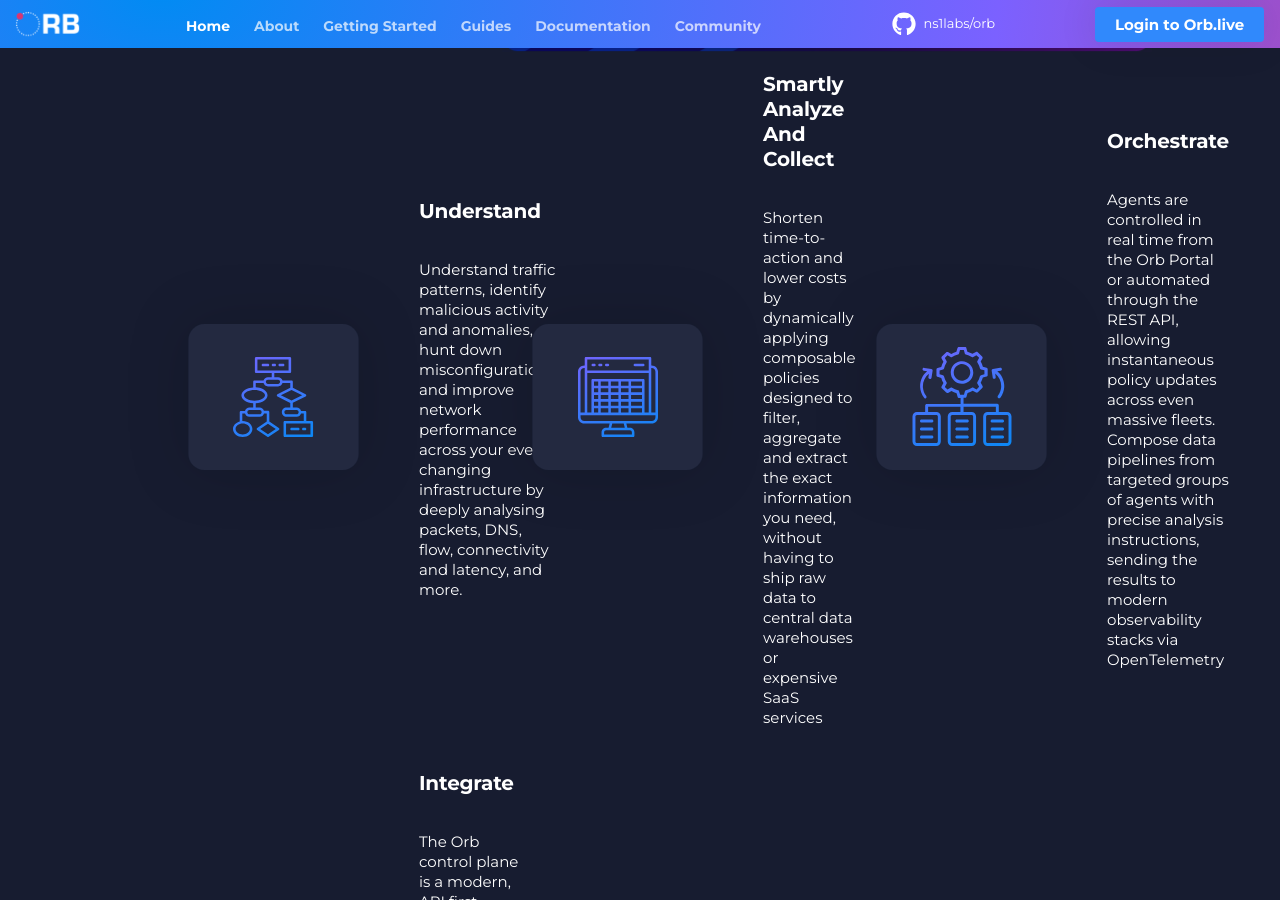
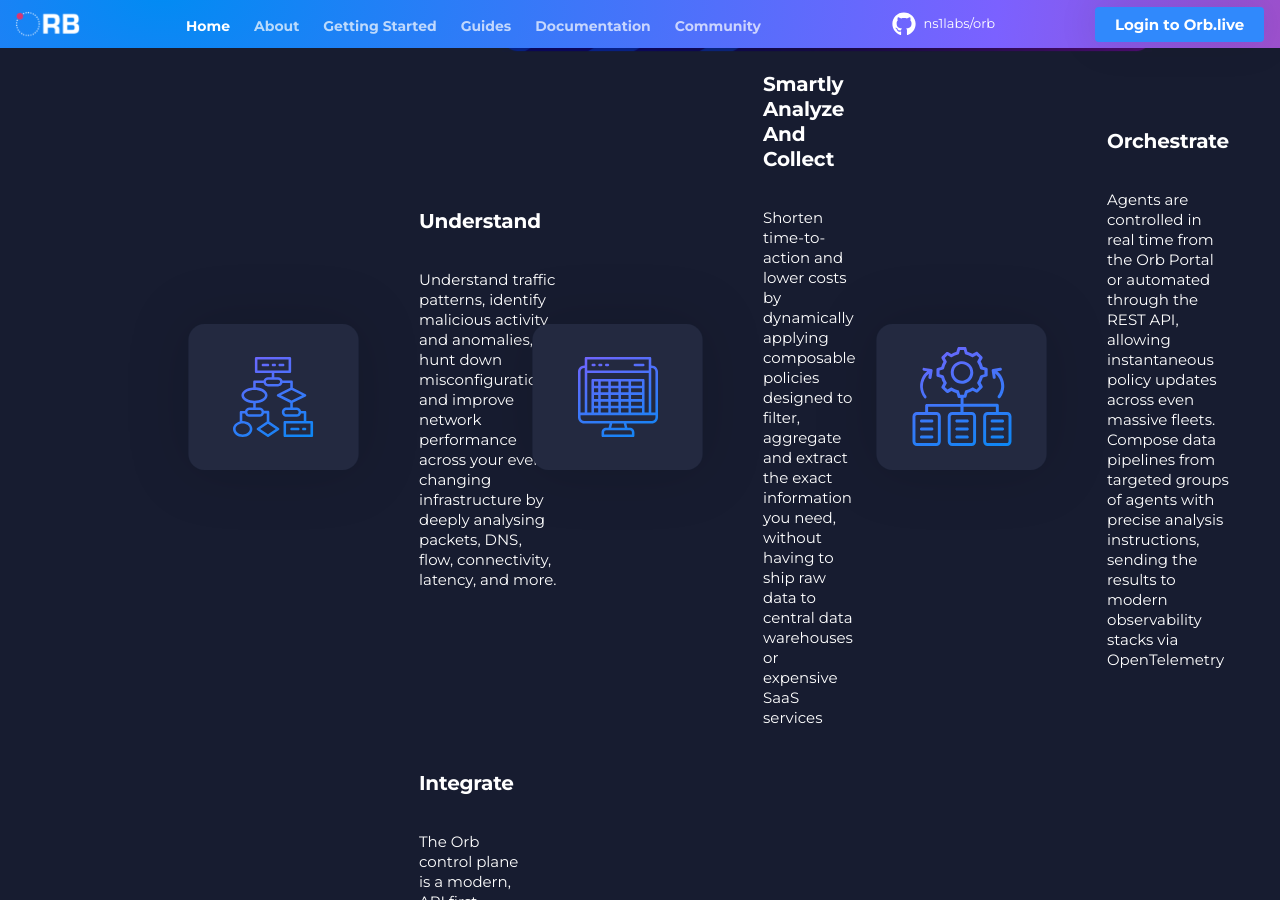
Before and after one commit to orb-community/orb-website, an MkDocs documentation site: the page built from docs/index.md, in a window 1280 px wide and 900 px high, scrolled down 1645 px. Built offline with MkDocs 1.6.1 and Material for MkDocs 9.7.7, drawn with Linux system fonts in a browser that asks for light colours.

Commit message:
update front page

```diff
--- a/docs/index.md
+++ b/docs/index.md
@@ -22,7 +22,7 @@ hide:
 <img src="img/02_Understand.svg" class="orb-home-img"/>
 <div class="md-typeset">
 <h3>Understand</h3>
-<p>Understand traffic patterns, identify malicious activity and anomalies, hunt down misconfigurations, and improve network performance across your ever-changing infrastructure by deeply analysing packets, DNS, flow, connectivity and latency, and more.</p>
+<p>Understand traffic patterns, identify malicious activity and anomalies, hunt down misconfigurations, and improve network performance across your ever-changing infrastructure by deeply analysing packets, DNS, flow, connectivity, latency, and more.</p>
 </div>
 </div>
 
```
